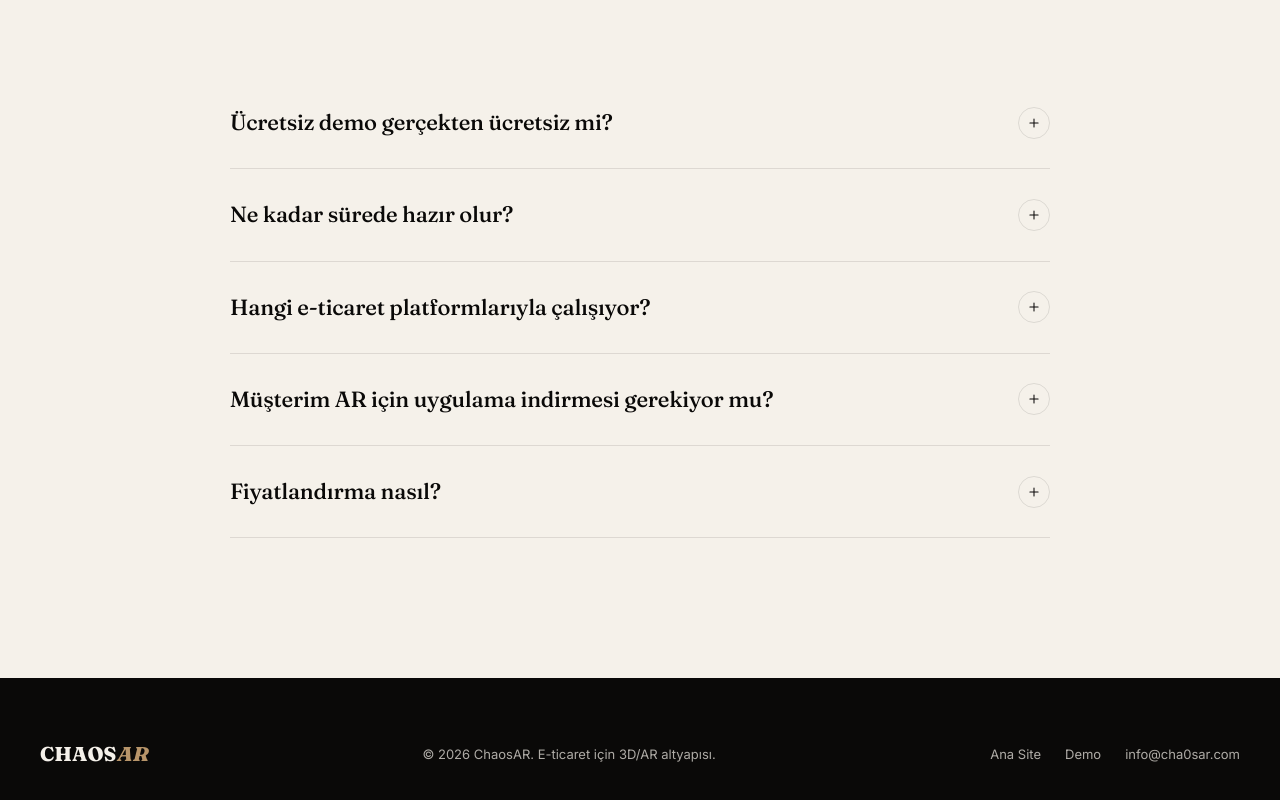
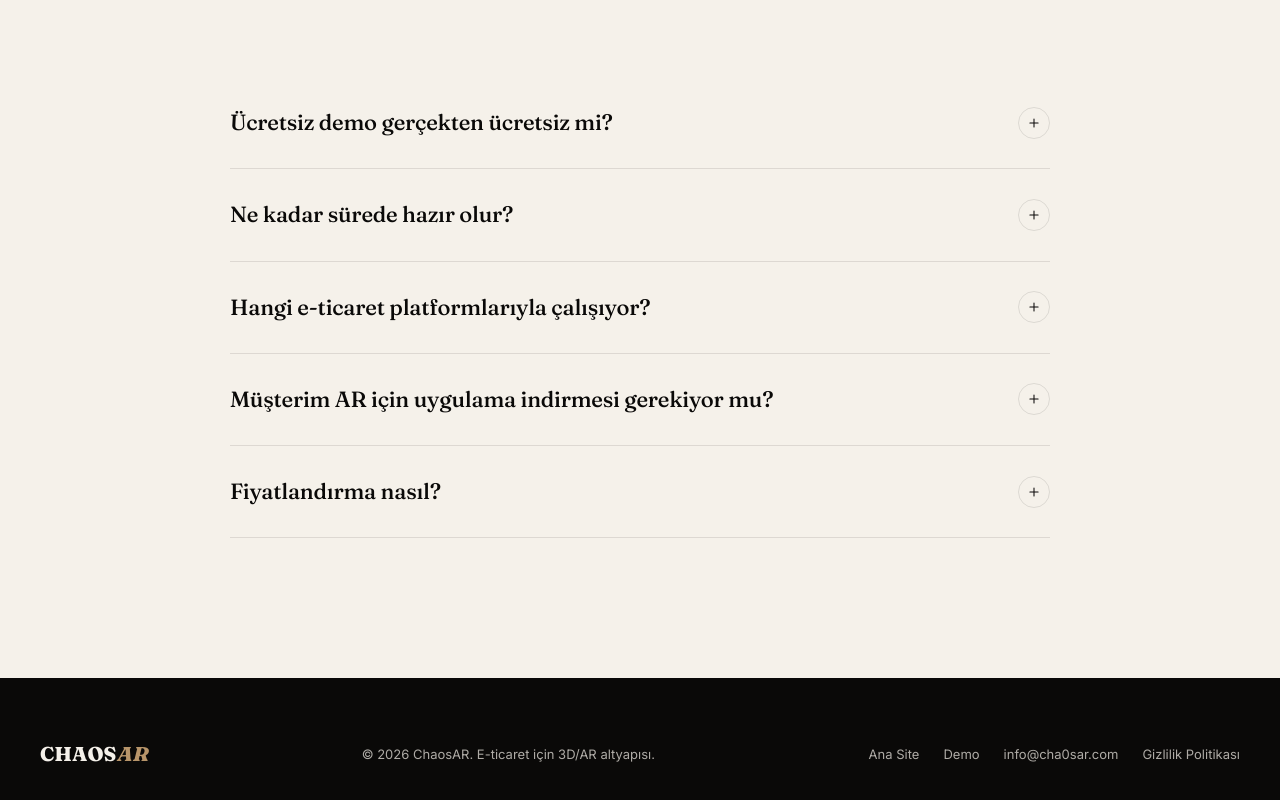
Before and after one commit to chaosar254-tech/chaosar-landing, a Next.js app: page / in a window 1280 px wide. Shown: the part 5001-5801 px from the top of the page. Built offline with nearby package versions, Linux system fonts and the light colour scheme; no server answers.

Commit message:
feat: footer'a Gizlilik Politikası linki eklendi
Co-Authored-By: Claude Sonnet 4.6 <noreply@anthropic.com>

```diff
--- a/components/Footer.tsx
+++ b/components/Footer.tsx
@@ -16,6 +16,7 @@ export default function Footer() {
           </a>
           <a href="#demo-form">Demo</a>
           <a href="mailto:info@cha0sar.com">info@cha0sar.com</a>
+          <a href="/gizlilik">Gizlilik Politikası</a>
         </div>
       </div>
     </footer>
```
